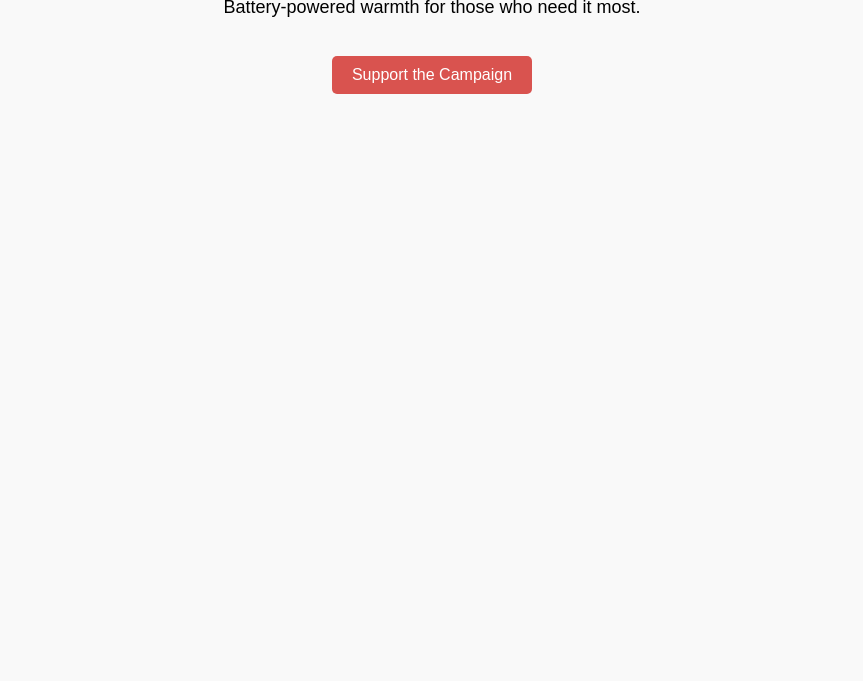
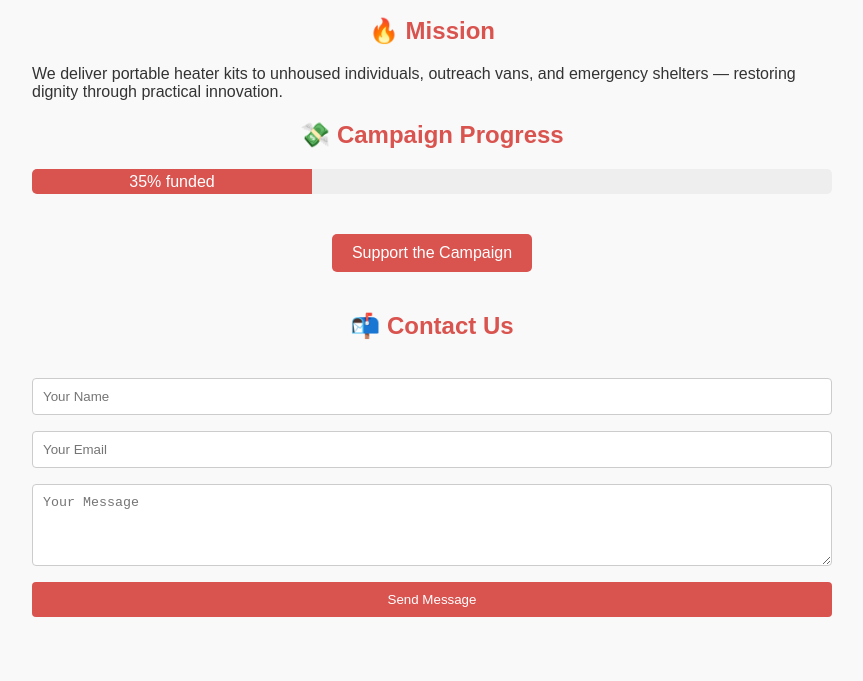
Before and after one commit to wendyam28/wendyam28.github.io, a plain HTML site: page index.html in a window 1280 px wide. Shown: the part 119-800 px from the top of the page, without its empty margins (208-1071 px from the left). Drawn offline with Linux system fonts and the light colour scheme.

Commit message:
Update index.html

```diff
--- a/index.html
+++ b/index.html
@@ -2,23 +2,69 @@
   <head>
     <title>KindHeat™</title>
     <style>
-      body { font-family: Arial; text-align: center; padding: 50px; background: #f9f9f9; }
-      h1 { color: #d9534f; }
-      p { font-size: 18px; }
-      a.button {
+      body { font-family: Arial; padding: 40px; background: #f9f9f9; color: #333; max-width: 800px; margin: auto; }
+      h1, h2 { color: #d9534f; text-align: center; }
+      .button {
         display: inline-block;
         padding: 10px 20px;
         background: #d9534f;
         color: white;
         text-decoration: none;
         border-radius: 5px;
-        margin-top: 20px;
+        margin: 20px auto;
+        text-align: center;
+      }
+      .progress-container {
+        background: #eee;
+        border-radius: 5px;
+        overflow: hidden;
+        margin: 20px 0;
+      }
+      .progress-bar {
+        height: 25px;
+        background: #d9534f;
+        width: 35%; /* Update this % as donations grow */
+        text-align: center;
+        color: white;
+        line-height: 25px;
+      }
+      form { margin-top: 30px; }
+      input, textarea {
+        width: 100%;
+        padding: 10px;
+        margin: 8px 0;
+        border: 1px solid #ccc;
+        border-radius: 4px;
+      }
+      input[type="submit"] {
+        background-color: #d9534f;
+        color: white;
+        border: none;
+        cursor: pointer;
       }
     </style>
   </head>
   <body>
     <h1>KindHeat™</h1>
-    <p>Battery-powered warmth for those who need it most.</p>
-    <a class="button" href="https://www.gofundme.com/f/kindheat-humanitarian-heater-kits" target="_blank">Support the Campaign</a>
+    <p style="text-align:center;">Battery-powered warmth for those who need it most.</p>
+
+    <h2>🔥 Mission</h2>
+    <p>We deliver portable heater kits to unhoused individuals, outreach vans, and emergency shelters — restoring dignity through practical innovation.</p>
+
+    <h2>💸 Campaign Progress</h2>
+    <div class="progress-container">
+      <div class="progress-bar">35% funded</div>
+    </div>
+    <div style="text-align:center;">
+      <a class="button" href="https://www.gofundme.com/f/kindheat-humanitarian-heater-kits" target="_blank">Support the Campaign</a>
+    </div>
+
+    <h2>📬 Contact Us</h2>
+    <form>
+      <input type="text" placeholder="Your Name" required>
+      <input type="email" placeholder="Your Email" required>
+      <textarea placeholder="Your Message" rows="4" required></textarea>
+      <input type="submit" value="Send Message">
+    </form>
   </body>
 </html>
```
